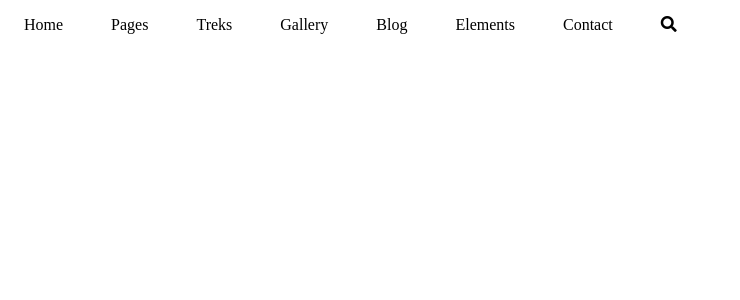
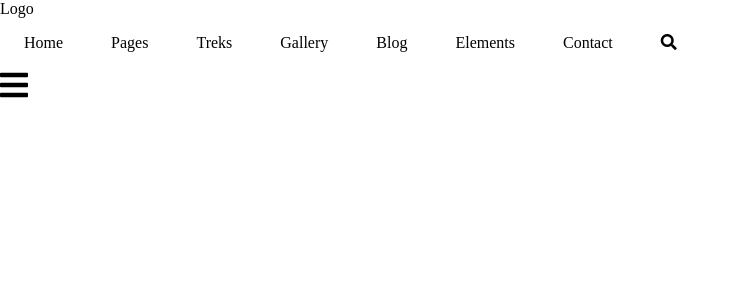
Before and after one commit to fanyeh/hiking, a React app: page / in a window 1280 px wide. Shown: the top 300 px of the page, without its empty margins (0-740 px from the left). Built offline with nearby package versions, Linux system fonts and the light colour scheme.

Commit message:
Separate header from app.js to new component

```diff
--- a/src/App.js
+++ b/src/App.js
@@ -1,13 +1,11 @@
 import React, { Component } from 'react';
-import NavBar from './Components/Header/NavBar';
+import Header from './Components/Header';
 import './normalize.css';
 class App extends Component {
   render() {
     return (
       <div className="App">
-        <header>
-          <NavBar />
-        </header>
+        <Header />
       </div>
     );
   }
--- /dev/null
+++ b/src/Components/Header/index.js
@@ -0,0 +1,18 @@
+import React, { Component } from 'react';
+import NavBar from './NavBar';
+
+class Header extends Component {
+  render() {
+    return (
+      <header>
+        <div className="logo">Logo</div>
+        <NavBar />
+        <div className="menuIcon">
+          <i className="fas fa-bars fa-2x" />
+        </div>
+      </header>
+    );
+  }
+}
+
+export default Header;
```
